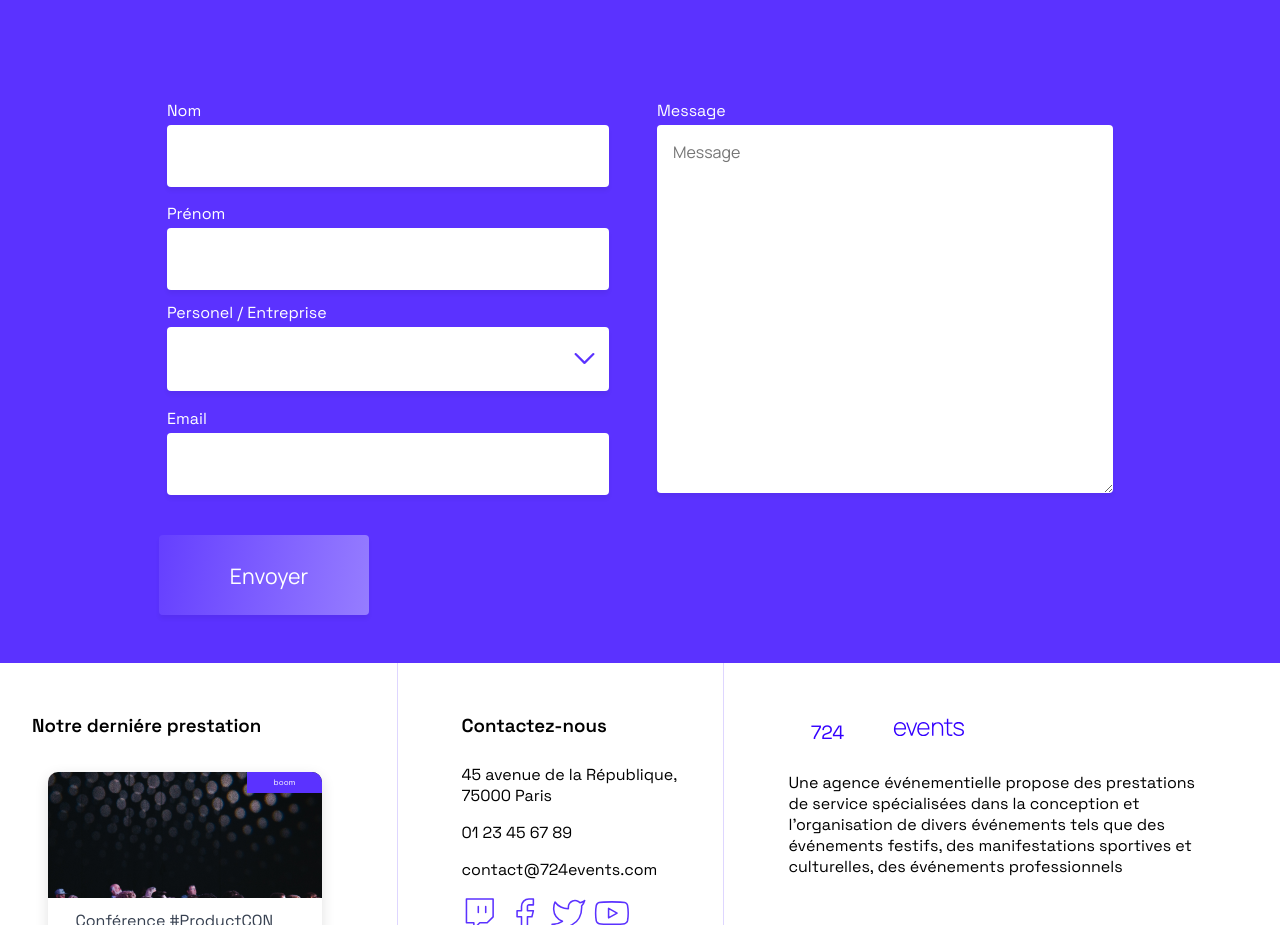
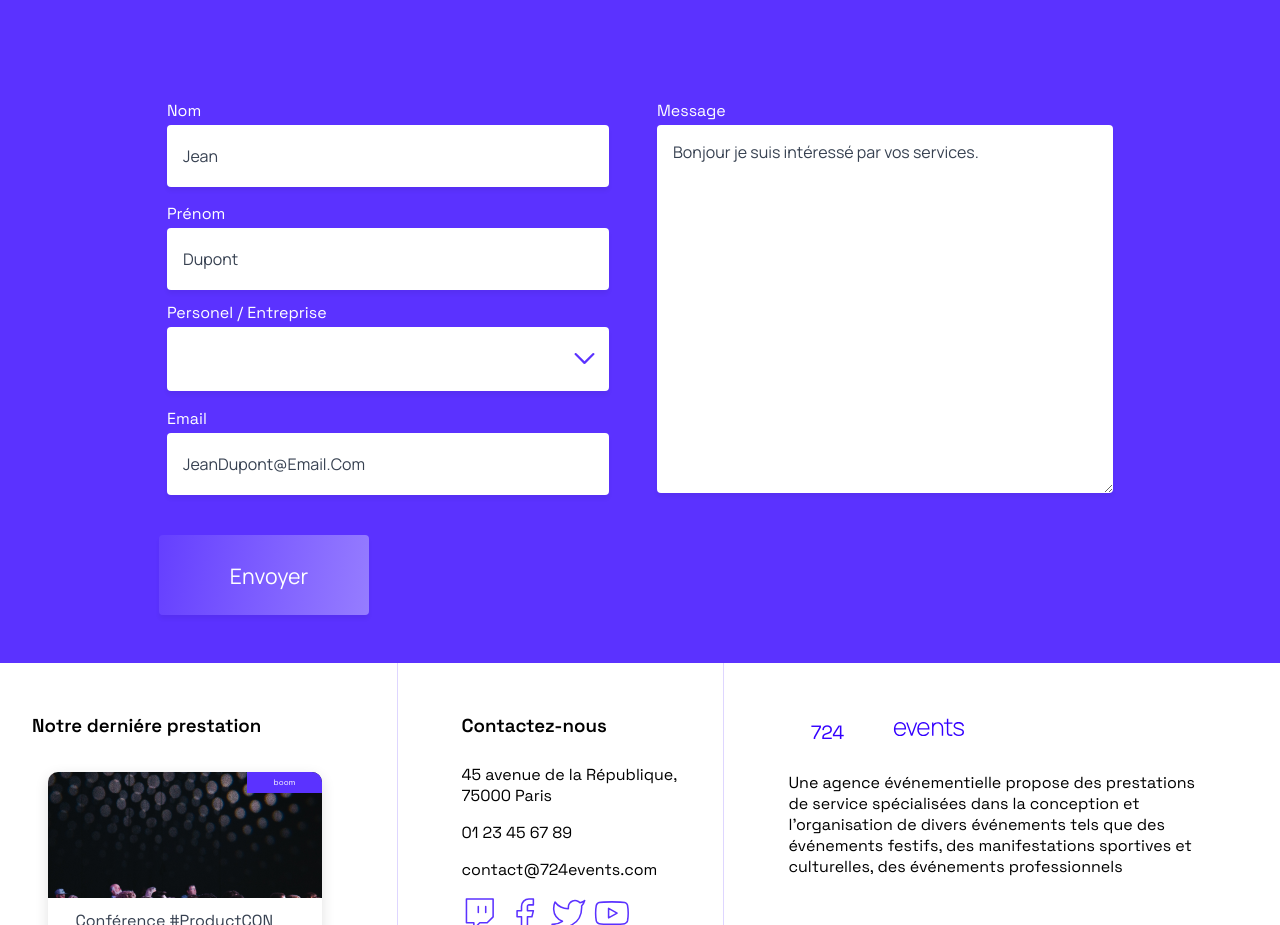
Before and after one commit to Aitoheiw/Projet_9_Debuggez-une-application-React-Charlet-Lucas, a React (Create React App) app: page / in a window 1280 px wide. Shown: the part 5450-6375 px from the top of the page. Built offline with nearby package versions, Linux system fonts and the light colour scheme.

Commit message:
test(form): ajout du data-testid, correction du texte du bouton pour faire passer le test et Pré remplissage des champs du formulaire

```diff
--- a/src/containers/Form/index.js
+++ b/src/containers/Form/index.js
@@ -14,11 +14,11 @@ const Form = ({ onSuccess, onError }) => {
 
   // fix : États des champs
   const [formData, setFormData] = useState({
-    nom: "",
-    prenom: "",
-    email: "",
-    message: "",
-    type: "", // personnel / entreprise
+    nom: "Jean",
+    prenom: "Dupont",
+    email: "JeanDupont@email.com",
+    message: "Bonjour je suis intéressé par vos services.",
+    type: "Personel", // personnel / entreprise
   });
 
   const [errors, setErrors] = useState({});
@@ -32,7 +32,6 @@ const Form = ({ onSuccess, onError }) => {
     if (!formData.prenom.trim()) newErrors.prenom = "Le prénom est requis.";
     if (!emailRegex.test(formData.email)) newErrors.email = "Email invalide.";
     if (!formData.message.trim()) newErrors.message = "Le message est requis.";
-    if (!formData.type) newErrors.type = "Veuillez choisir un type.";
     setErrors(newErrors);
     return Object.keys(newErrors).length === 0;
   };
@@ -98,8 +97,12 @@ const Form = ({ onSuccess, onError }) => {
             onChange={(e) => handleChange("email", e.target.value)}
             error={errors.email}
           />
-          <Button type={BUTTON_TYPES.SUBMIT} disabled={sending}>
-            {sending ? "En cours..." : "Envoyer"}
+          <Button
+            type={BUTTON_TYPES.SUBMIT}
+            disabled={sending}
+            data-testid="button-test-id"
+          >
+            {sending ? "En cours" : "Envoyer"}
           </Button>
         </div>
         <div className="col">
```
